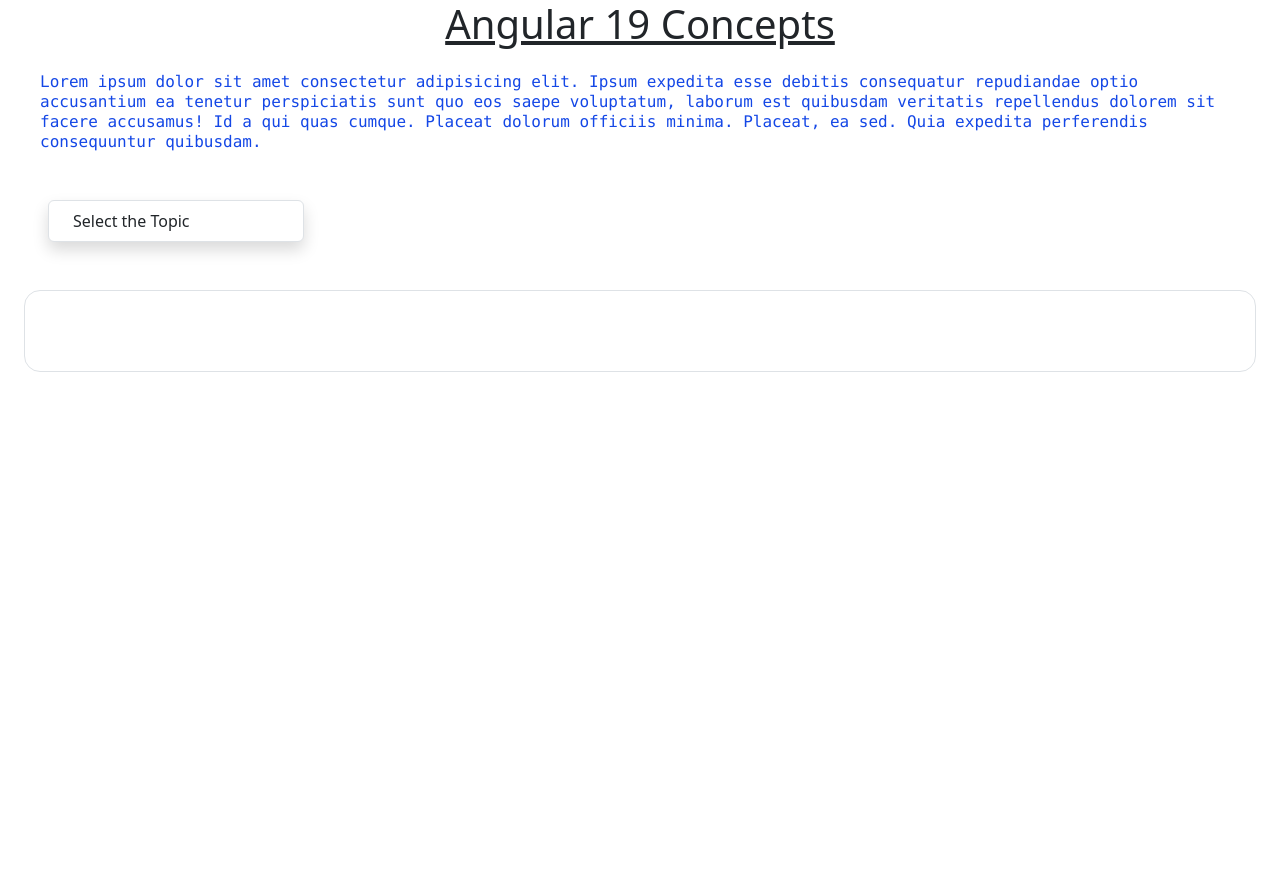
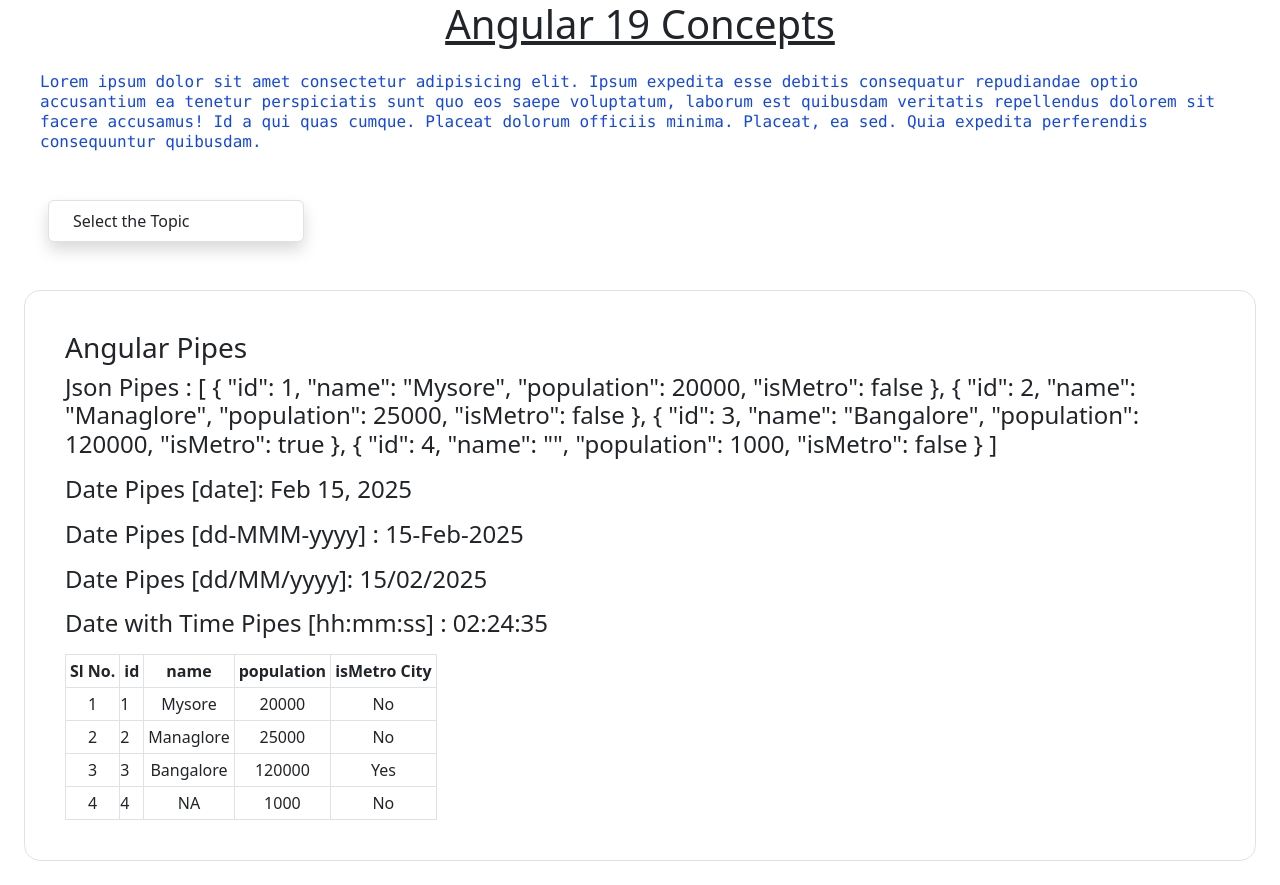
Before and after one commit to MadhuKumarGowda/Angular, an Angular app: page /Pipes in a window 1280 px wide. Before the commit this address led to /. Before the commit the page ends 800 px from the top, so only its background shows below. Built offline with nearby package versions, Linux system fonts and the light colour scheme.

Commit message:
Pipes implementation

```diff
--- a/src/app/app.component.ts
+++ b/src/app/app.component.ts
@@ -27,6 +27,7 @@
     { path: 'ReactiveForm', name: 'Reactive Form' },
     { path: 'APIIntegration', name: 'API Integration' },
     { path: 'ResourceAPI', name: 'Resource API' },
+    { path: 'Pipes', name: 'Angular Pipes' },
   ];
 
   constructor(private router: Router) {}
--- a/src/app/app.routes.ts
+++ b/src/app/app.routes.ts
@@ -12,6 +12,7 @@
 import { InteractAPIComponent } from './components/interact-api/interact-api.component';
 import { ResourceApiComponent } from './components/resource-api/resource-api.component';
 import { LifeCycleComponent } from './components/life-cycle/life-cycle.component';
+import { PipesComponent } from './components/pipes/pipes.component';
 
 export const routes: Routes = [
   // below is default route, full means complete route and prefix is only routing value
@@ -29,4 +30,5 @@
   { path: 'APIIntegration', component: InteractAPIComponent },
   { path: 'ResourceAPI', component: ResourceApiComponent },
   { path: 'LifeCycle', component: LifeCycleComponent },
+  { path: 'Pipes', component: PipesComponent },
 ];
--- /dev/null
+++ b/src/app/components/pipes/pipes.component.html
@@ -0,0 +1,41 @@
+<h3>{{title | titlecase }}</h3>
+<div class="flex flex-col justify-start items-start gap-2">
+    <div> <h4> Json Pipes : <span class="text-md font-normal"> {{cityList | json}}</span></h4>  </div>
+    <div> <h4> Date Pipes [date]: <span class="text-md font-normal"> {{todayDate | date}}</span></h4> </div>
+    <div> <h4> Date Pipes [dd-MMM-yyyy] : <span class="text-md font-normal"> {{todayDate | date:'dd-MMM-yyyy'}}</span></h4>  </div>
+    <div> <h4> Date Pipes [dd/MM/yyyy]:<span class="text-md font-normal"> {{todayDate | date:'dd/MM/yyyy'}}</span></h4> </div>
+    <div> <h4> Date with Time Pipes [hh:mm:ss] : <span class="text-md font-normal"> {{todayDate | date:'hh:mm:ss'}}</span></h4> </div>
+    <div>
+        <table class="table-auto border-separate border-spacing-2 border border-gray-400 dark:border-gray-500">
+            <thead>
+                <tr class="border border-gray-300 dark:border-gray-600">
+                    <th class="border border-gray-300 dark:border-gray-600 p-1 text-center">Sl No.</th>
+                    <th class="border border-gray-300 dark:border-gray-600 p-1 text-center">id</th>
+                    <th class="border border-gray-300 dark:border-gray-600 p-1 text-center">name</th>
+                    <th class="border border-gray-300 dark:border-gray-600 p-1 text-center">population</th>
+                    <th class="border border-gray-300 dark:border-gray-600 p-1 text-center">isMetro City</th>
+                </tr>
+            </thead>
+            <tbody>
+                @for(city of cityList; track $index){
+                    <tr class="border border-gray-300 dark:border-gray-600">
+                        <td class="border border-gray-300 dark:border-gray-600 p-1 text-center">{{$index+1}}</td>
+                        <td>{{city.id}}</td>
+                        <td class="border border-gray-300 dark:border-gray-600 p-1 text-center">{{city.name | nAPipes}}</td>
+                        <td class="border border-gray-300 dark:border-gray-600 p-1 text-center">{{city.population}}</td>
+                        <td class="border border-gray-300 dark:border-gray-600 p-1 text-center">
+                            @if(city.isMetro == true){
+                                <label> Yes</label>
+                            }
+                            @else{
+                                <label> No</label>
+                            }
+                        </td>
+                    </tr>
+                }
+
+            </tbody>
+        </table>
+    </div>
+
+</div>
--- /dev/null
+++ b/src/app/components/pipes/pipes.component.ts
@@ -0,0 +1,29 @@
+import { DatePipe, JsonPipe, TitleCasePipe } from '@angular/common';
+import { Component } from '@angular/core';
+import { NAPipesPipe } from '../../pipes/napipes.pipe';
+
+interface ICity {
+  id: number;
+  name: string;
+  population: number;
+  isMetro: boolean;
+}
+
+@Component({
+  selector: 'app-pipes',
+  imports: [TitleCasePipe, JsonPipe, DatePipe, NAPipesPipe],
+  templateUrl: './pipes.component.html',
+  styleUrl: './pipes.component.css',
+})
+export class PipesComponent {
+  title: string = 'angular pipes';
+
+  todayDate: Date = new Date();
+
+  cityList: ICity[] = [
+    { id: 1, name: 'Mysore', population: 20000, isMetro: false },
+    { id: 2, name: 'Managlore', population: 25000, isMetro: false },
+    { id: 3, name: 'Bangalore', population: 120000, isMetro: true },
+    { id: 4, name: '', population: 1000, isMetro: false },
+  ];
+}
--- /dev/null
+++ b/src/app/pipes/napipes.pipe.ts
@@ -0,0 +1,14 @@
+import { Pipe, PipeTransform } from '@angular/core';
+
+@Pipe({
+  name: 'nAPipes',
+})
+export class NAPipesPipe implements PipeTransform {
+  transform(value: unknown): unknown {
+    if (value == '' || value == null || value == undefined) {
+      return 'NA';
+    } else {
+      return value;
+    }
+  }
+}
```
Also changed, not shown: src/app/components/pipes/pipes.component.css (added), 2 other files (tests, documents, lock files or other folders).
